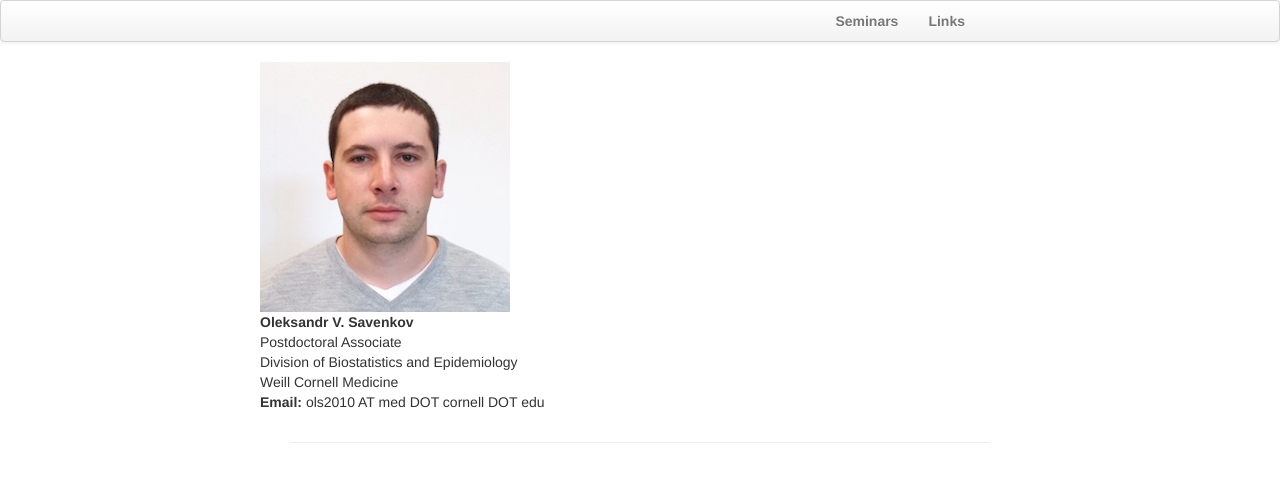
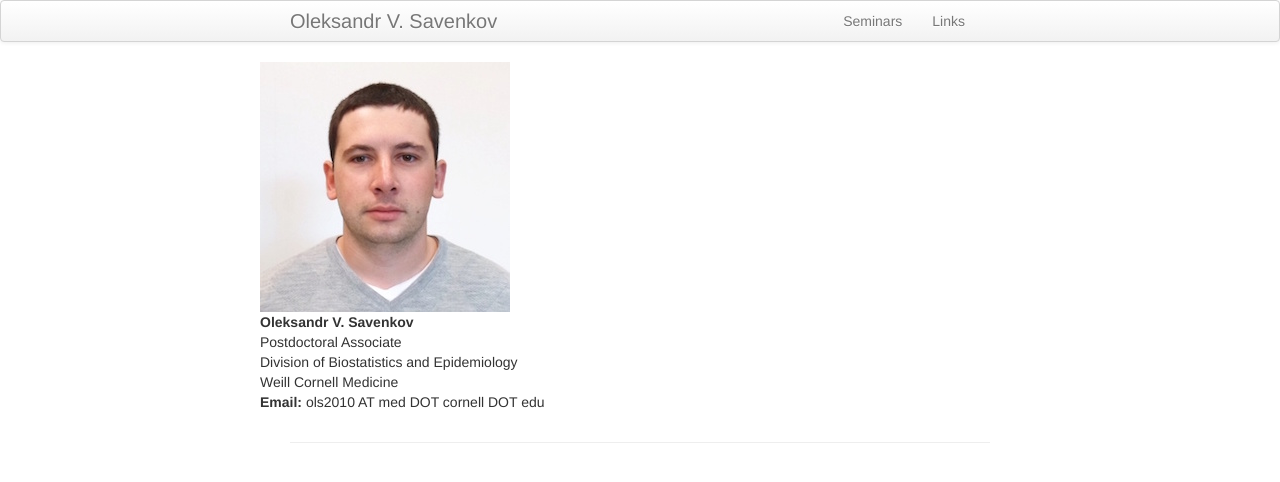
Before and after one commit to ovsavenkov/ovsavenkov.github.io, a Jekyll site: the page built from index.md, in a window 1280 px wide. Shown: the top 482 px of the page. Built offline with Jekyll 4.4.1, drawn with Linux system fonts in a browser that asks for light colours.

```diff
--- a/_includes/themes/twitter/default.html
+++ b/_includes/themes/twitter/default.html
@@ -21,7 +21,7 @@
     <link href="{{ ASSET_PATH }}/css/ovsavenkov.css" rel="stylesheet" type="text/css" media="all">
 
     <!-- Le fav and touch icons -->
-    <link rel="SHORTCUT ICON" href="{{ BASE_PATH }}/assets/me.ico"/>
+    <!--<link rel="SHORTCUT ICON" href="{{ BASE_PATH }}/assets/me.ico"/> -->
 
     <!-- atom & rss feed -->
     <link href="{{ BASE_PATH }}{{ site.JB.atom_path }}" type="application/atom+xml" rel="alternate" title="Sitewide ATOM Feed">
@@ -33,12 +33,12 @@
     <div class="navbar">
       <div class="navbar-inner">
         <div class="container-narrow">
-          <a class="brand" href="{{ HOME_PATH }}">{{ <b>site.title</b> }}</a>
+          <a class="brand" href="{{ HOME_PATH }}">{{ site.title }}</a>
           <ul class="nav">
           <!--    <li><a href="{{ BASE_PATH }}/about.html">About</a></li>
               <li><a href="{{ BASE_PATH }}/pubs.html">Teaching</a></li>  -->
-              <li><a href="{{ BASE_PATH }}/seminars.html"><b>Seminars</b></a></li>
-              <li><a href="{{ BASE_PATH }}/links.html"><b>Links</b></a></li>
+              <li><a href="{{ BASE_PATH }}/seminars.html">Seminars</a></li>
+              <li><a href="{{ BASE_PATH }}/links.html">Links</a></li>
         <!--      <li><a href="{{ BASE_PATH }}/pages/talks.html">talks</a></li>
               <li><a href="{{ BASE_PATH }}/pages/software.html">software</a></li>
               <li><a href="{{ BASE_PATH }}/pages/teaching.html">teaching</a></li>
```
